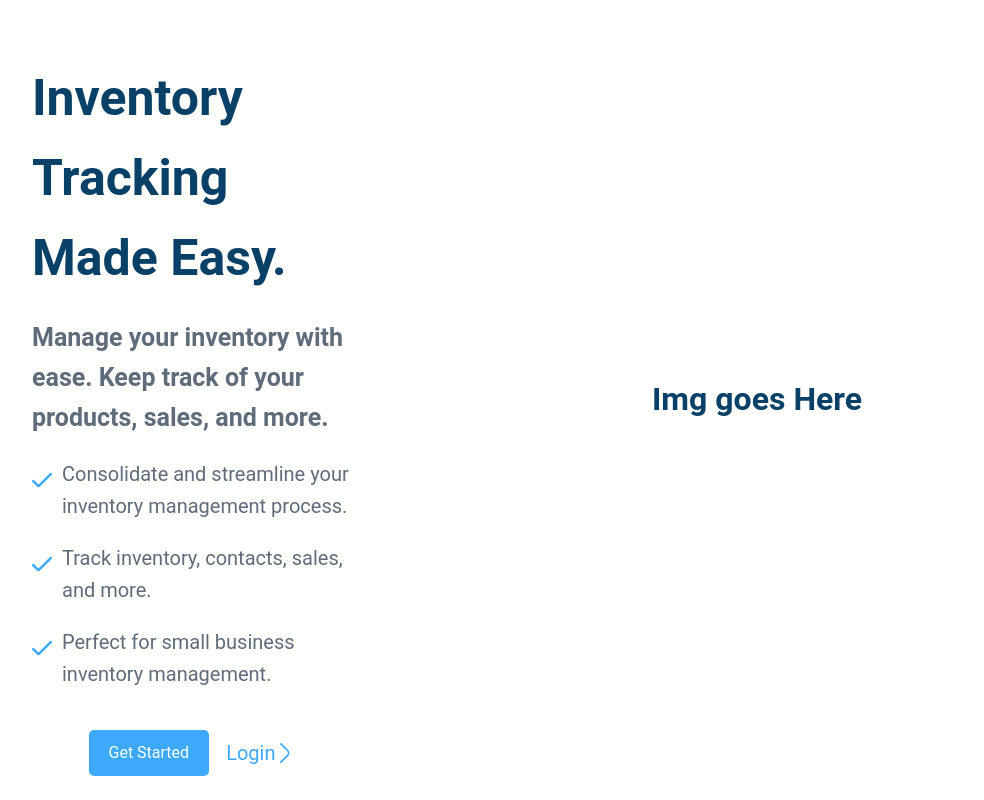
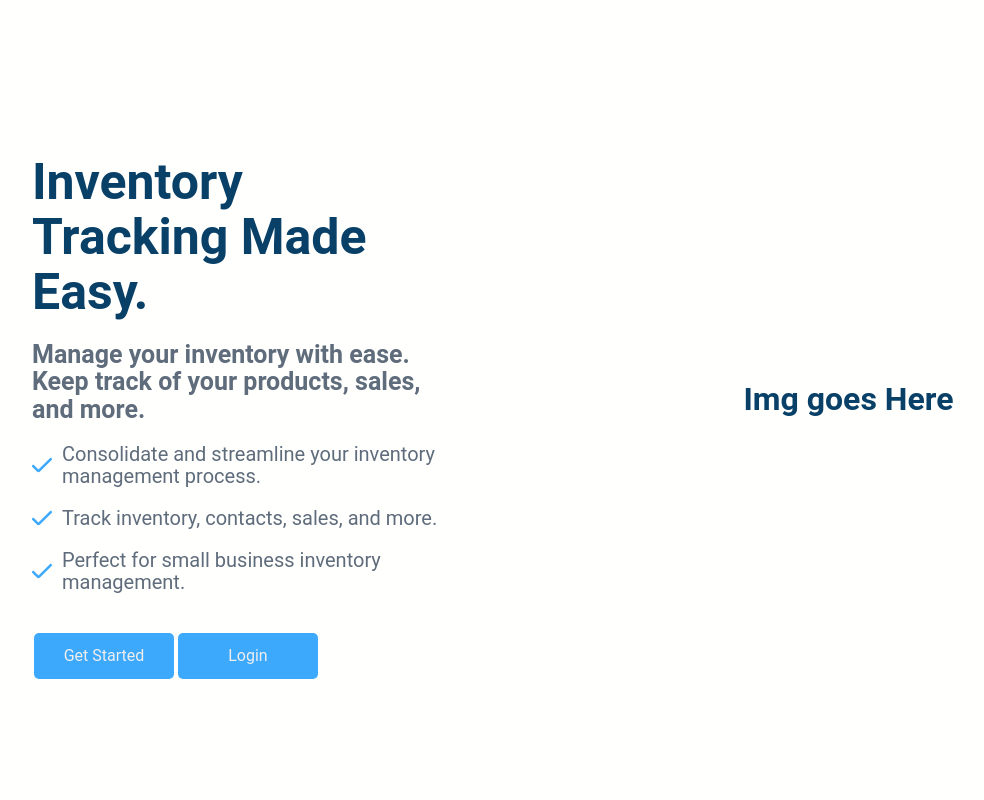
Before and after one commit to Bhumir2503/Inventory_Tracker, a React (Vite) app in the folder frontend/: page / in a window 1280 px wide. Shown: the whole page, without its empty margins (128-1112 px from the left). Built offline with nearby package versions, Linux system fonts and the light colour scheme.

Commit message:
small home.jsx changes

```diff
--- a/frontend/package.json
+++ b/frontend/package.json
@@ -4,6 +4,7 @@
   "version": "0.0.0",
   "type": "module",
   "scripts": {
+    "start": "npm run dev",
     "dev": "vite --port 80",
     "build": "vite build",
     "lint": "eslint . --ext js,jsx --report-unused-disable-directives --max-warnings 0",
--- a/frontend/src/pages/home.jsx
+++ b/frontend/src/pages/home.jsx
@@ -26,7 +26,7 @@ function Home() {
 
         <div className="actionbutton">
           <a href="/register" className="button">Get Started</a>
-          <a href="/login" className='link'>Login <img src={angle} alt="" /></a>
+          <a href="/login" className='button'>Login</a>
         </div>
       </div>
       <div className="right">
--- a/frontend/src/styles/home.css
+++ b/frontend/src/styles/home.css
@@ -9,24 +9,28 @@
 
 
     .left {
-            flex: 0.5;
+            flex: 0.75;
 
         h1{
             margin-bottom: 20px;
             font-size: 50px;
+            line-height: 1.1;
         }
 
         h2{
             margin-bottom: 0px;
             font-size: 25px;
             color: #5f6c7b;
+            line-height: 1.1;
         }
 
         .list {
             display: flex;
             align-items: center;
             color: #5f6c7b;
-            font-size: 20px
+            font-size: 20px;
+            margin-bottom: 20px;
+            margin-top: 20px;
         }
 
         .list img {
@@ -36,6 +40,8 @@
 
         .list p{
             margin-bottom: 0px;
+            line-height: 1.1;
+            margin-top: 0px;
         }
 
         .actionbutton {
@@ -43,39 +49,21 @@
             justify-content: space-around;
             width: 200px;
             margin-top: 40px;
-            margin-left: auto;
-            margin-right: auto;
             width: 70%;
         }
 
         .actionbutton .button {
-            color: white;
+            color: #eeeeef;
             background-color: #3da9fc;
             padding: 10px 20px;
             text-decoration: none;
             text-align: center;
             border-radius: 5px;
+            width: 100px;
         }
 
         .actionbutton .button:hover{
             background-color: #1599ff;
-        }
-
-        .actionbutton .link {
-            color: #3da9fc;
-            text-decoration: none;
-            display: flex;
-            align-items: center;
-            justify-content: center;
-            font-size: 20px;
-
-            img{
-                width: 20px;
-            }
-        }
-
-        .actionbutton .link:hover{
-            color: #1599ff;
         }
     }
 
```
